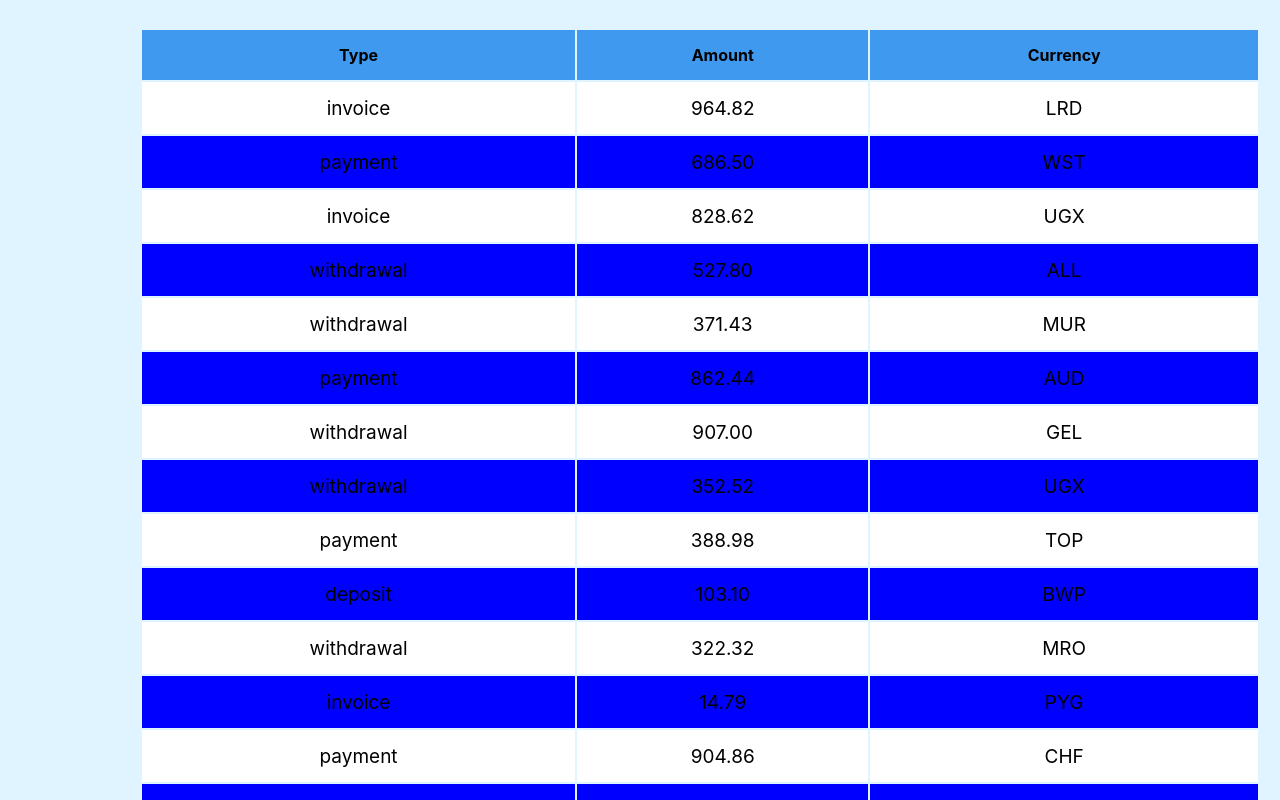
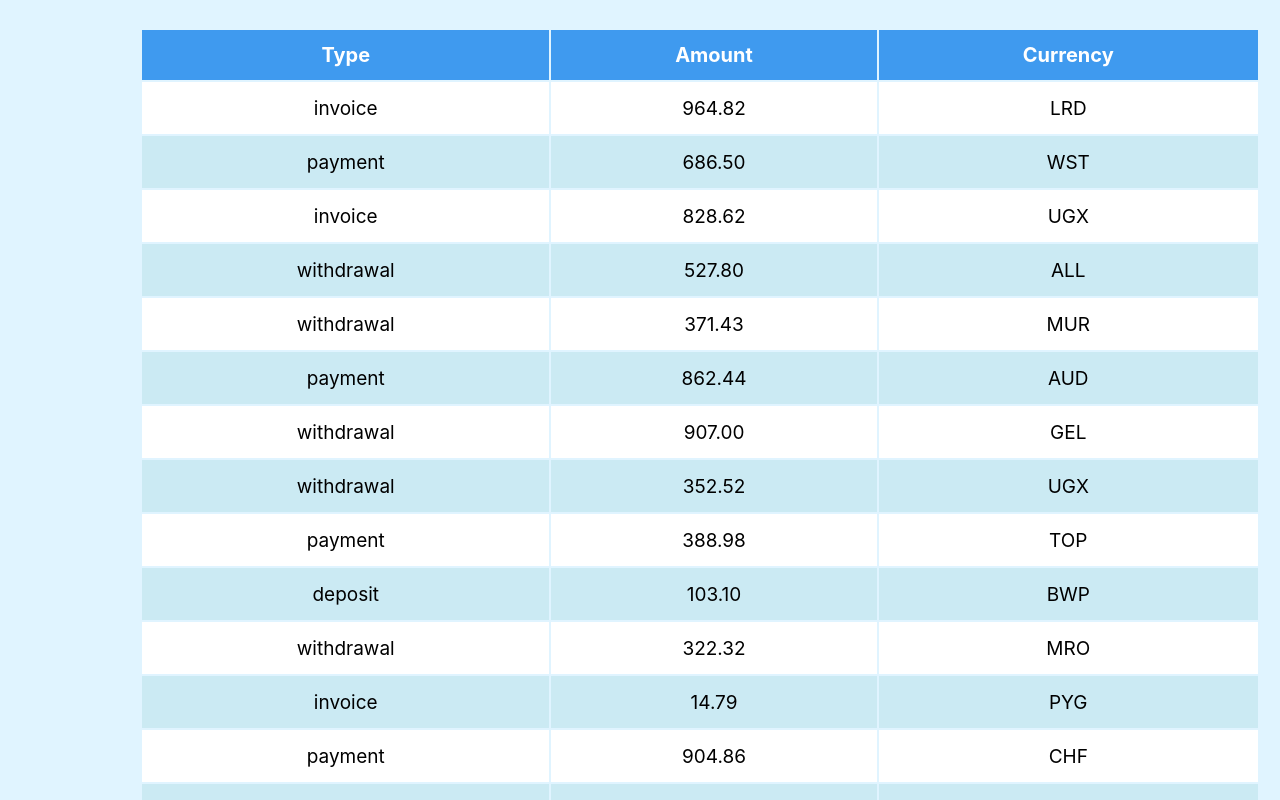
Before and after one commit to galynary/goit-react-hw-01-components, a React (Create React App) app: page / in a window 1280 px wide. Shown: the part 1300-2100 px from the top of the page. Built offline with nearby package versions, Linux system fonts and the light colour scheme.

Commit message:
change color

```diff
--- a/src/components/TransactionHistory/TransactionHistory.jsx
+++ b/src/components/TransactionHistory/TransactionHistory.jsx
@@ -15,7 +15,7 @@ export function TransactionHistory({ items }) {
       <tbody>
         {items.map(({ id, type, amount, currency }, index) => (
           <Transaction
-            bacColor={index % 2 ? 'blue' : 'white'}
+            bacColor={index % 2 ? '#CBEAF3' : 'white'}
             key={id}
             type={type}
             amount={amount}
--- a/src/components/TransactionHistory/TransactionHistory.styled.jsx
+++ b/src/components/TransactionHistory/TransactionHistory.styled.jsx
@@ -4,7 +4,9 @@ export const TrasactionTable = styled.table`
   width: 100%;
   thead {
     background-color: #3f9aef;
+    color: #fff;
     height: 50px;
+    font-size: 20px;
   }
 
   tbody {
```
